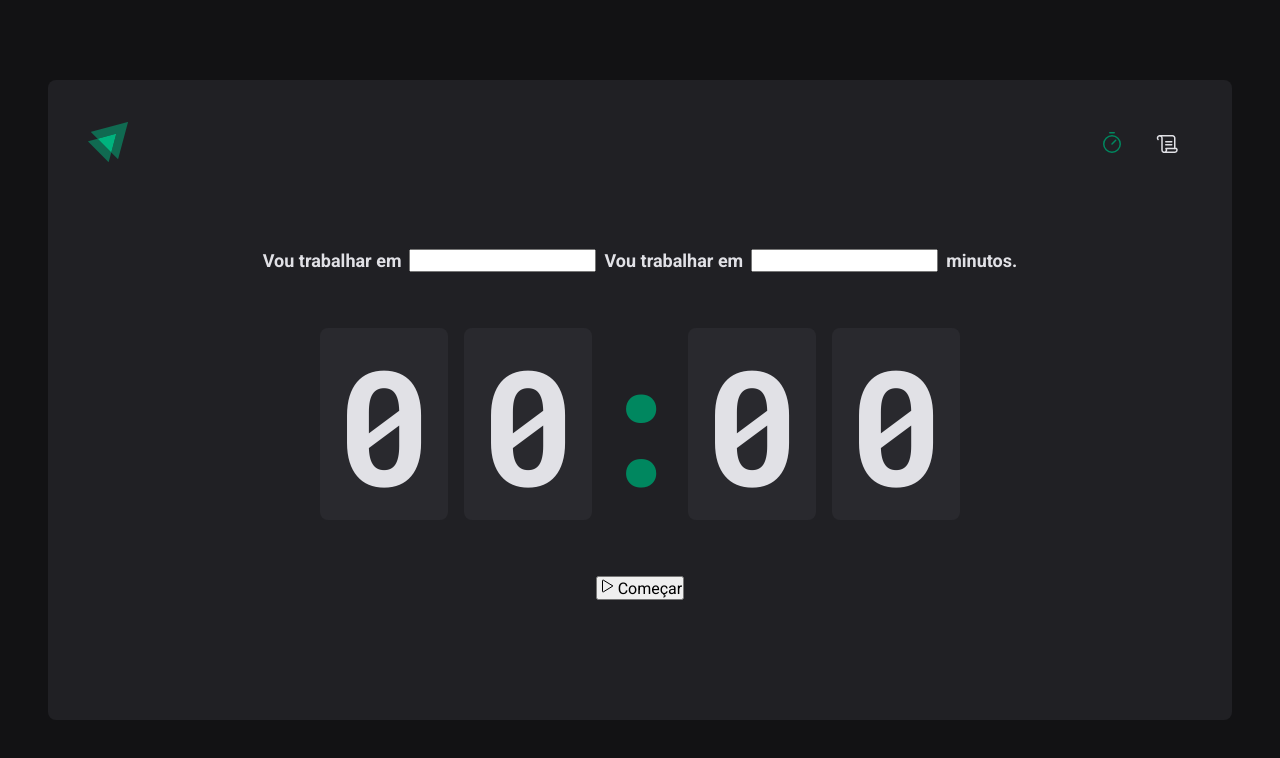
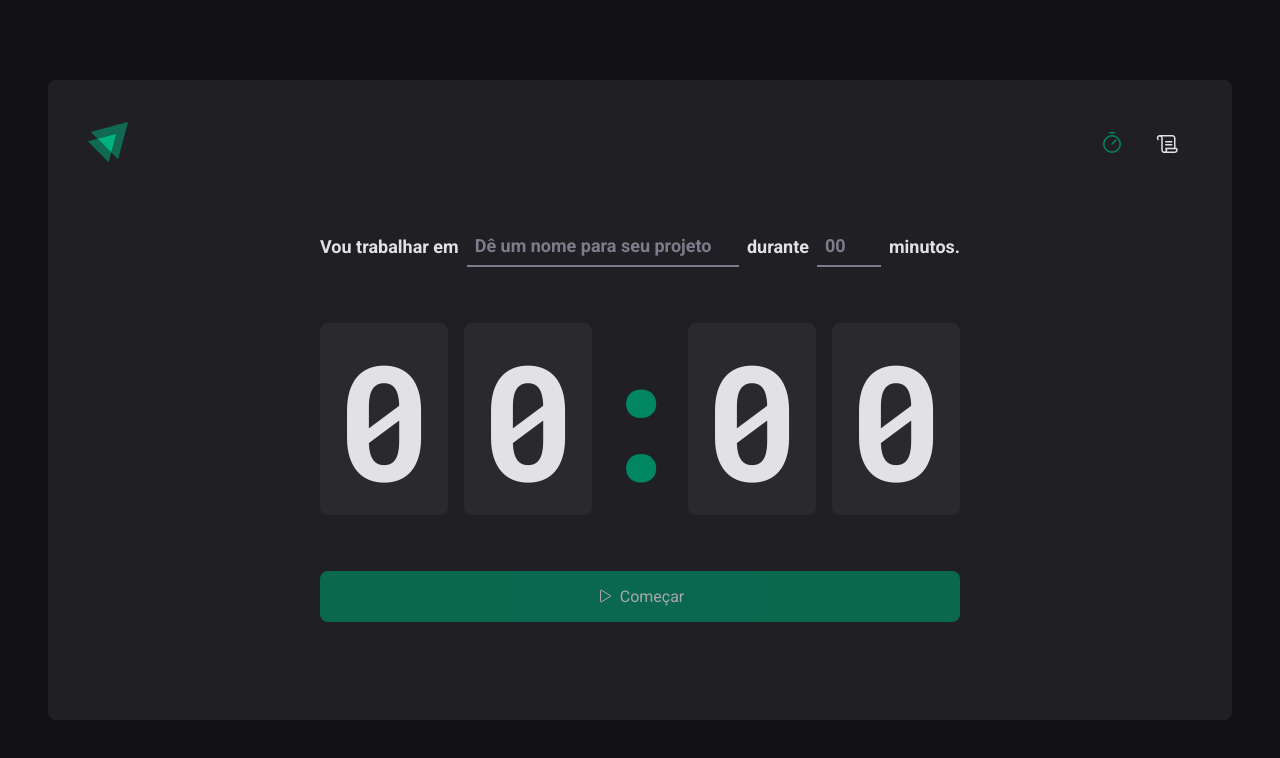
Before and after one commit to kleberfreire/ignite-reactjs-2022, a React (Vite) app in the folder 02-ignite-timer/: page / in a window 1280 px wide. Shown: the top 758 px of the page. Built offline with nearby package versions, Linux system fonts and the light colour scheme.

Commit message:
finalizando o design

```diff
--- a/02-ignite-timer/src/layouts/styles.ts
+++ b/02-ignite-timer/src/layouts/styles.ts
@@ -2,7 +2,9 @@
 
 export const LayoutContainer = styled.div`
   max-width: 74rem;
-  height: calc(100vh - 10rem);
+  /* height: calc(100vh - 10rem); */
+
+  min-height: calc(100vh - 10rem);
   margin: 5rem auto;
   padding: 2.5rem;
 
--- a/02-ignite-timer/src/pages/History/Index.tsx
+++ b/02-ignite-timer/src/pages/History/Index.tsx
@@ -1,7 +1,70 @@
+import { HistoryContainer, HistoryList } from './styles'
+
 export function History() {
   return (
-    <>
+    <HistoryContainer>
       <h1>History</h1>
-    </>
+
+      <HistoryList>
+        <table>
+          <thead>
+            <th>Tarefa</th>
+            <th>Duração</th>
+            <th>inicio</th>
+            <th>status</th>
+          </thead>
+          <tbody>
+            <tr>
+              <td>Conserto de débitos técnicos</td>
+              <td>25 minutos</td>
+              <td>Há cerca de 2 meses</td>
+              <td>Em andamento</td>
+            </tr>
+            <tr>
+              <td>Conserto de débitos técnicos</td>
+              <td>25 minutos</td>
+              <td>Há cerca de 2 meses</td>
+              <td>Em andamento</td>
+            </tr>
+            <tr>
+              <td>Conserto de débitos técnicos</td>
+              <td>25 minutos</td>
+              <td>Há cerca de 2 meses</td>
+              <td>Em andamento</td>
+            </tr>
+            <tr>
+              <td>Conserto de débitos técnicos</td>
+              <td>25 minutos</td>
+              <td>Há cerca de 2 meses</td>
+              <td>Em andamento</td>
+            </tr>
+            <tr>
+              <td>Conserto de débitos técnicos</td>
+              <td>25 minutos</td>
+              <td>Há cerca de 2 meses</td>
+              <td>Em andamento</td>
+            </tr>
+            <tr>
+              <td>Conserto de débitos técnicos</td>
+              <td>25 minutos</td>
+              <td>Há cerca de 2 meses</td>
+              <td>Em andamento</td>
+            </tr>
+            <tr>
+              <td>Conserto de débitos técnicos</td>
+              <td>25 minutos</td>
+              <td>Há cerca de 2 meses</td>
+              <td>Em andamento</td>
+            </tr>
+            <tr>
+              <td>Conserto de débitos técnicos</td>
+              <td>25 minutos</td>
+              <td>Há cerca de 2 meses</td>
+              <td>Em andamento</td>
+            </tr>
+          </tbody>
+        </table>
+      </HistoryList>
+    </HistoryContainer>
   )
 }
--- /dev/null
+++ b/02-ignite-timer/src/pages/History/styles.ts
@@ -0,0 +1,59 @@
+import styled from 'styled-components'
+
+export const HistoryContainer = styled.main`
+  flex: 1;
+  padding: 3.5rem;
+
+  display: flex;
+  flex-direction: column;
+
+  h1 {
+    font-size: 1.5rem;
+    color: ${(props) => props.theme['gray-100']};
+  }
+`
+export const HistoryList = styled.div`
+  flex: 1;
+  overflow: auto;
+  margin-top: 2rem;
+
+  table {
+    width: 100%;
+    border-collapse: collapse;
+    min-width: 600px;
+
+    th {
+      background-color: ${(props) => props.theme['gray-600']};
+      padding: 1rem;
+      text-align: center;
+      color: ${(props) => props.theme['gray-100']};
+      font-size: 0.875rem;
+      line-height: 1.6;
+
+      &:first-child {
+        border-top-left-radius: 8px;
+        padding-left: 1.5rem;
+      }
+      &:last-child {
+        border-top-right-radius: 8px;
+        padding-right: 1.5rem;
+      }
+    }
+
+    td {
+      background-color: ${(props) => props.theme['gray-700']};
+      border-top: 4px solid ${(props) => props.theme['gray-800']};
+      padding: 1rem;
+      font-size: 0.875rem;
+      line-height: 1.6;
+
+      &:first-child {
+        width: 50%;
+        padding-left: 1.5rem;
+      }
+      &:last-child {
+        padding-right: 1.5rem;
+      }
+    }
+  }
+`
--- a/02-ignite-timer/src/pages/Home/index.tsx
+++ b/02-ignite-timer/src/pages/Home/index.tsx
@@ -4,6 +4,9 @@
   FormContainer,
   HomeContainer,
   Separator,
+  StartCountdownButton,
+  MinutesAmountInput,
+  TaskInput,
 } from './styles'
 
 export function Home() {
@@ -12,10 +15,24 @@
       <form action="">
         <FormContainer>
           <label htmlFor="task">Vou trabalhar em</label>
-          <input id="task" placeholder="" />
+          <TaskInput
+            id="task"
+            list="task-suggestions"
+            placeholder="Dê um nome para seu projeto"
+          />
+          <datalist id="task-suggestions">
+            <option value="task 1" />
+          </datalist>
 
-          <label htmlFor="minutesAmount">Vou trabalhar em</label>
-          <input type="number" id="minutesAmount" placeholder="" />
+          <label htmlFor="minutesAmount">durante</label>
+          <MinutesAmountInput
+            type="number"
+            id="minutesAmount"
+            placeholder="00"
+            step={5}
+            min={5}
+            max={60}
+          />
 
           <span>minutos.</span>
         </FormContainer>
@@ -28,9 +45,9 @@
           <span>0</span>
         </CountdownContainer>
 
-        <button type="submit">
+        <StartCountdownButton disabled type="submit">
           <Play /> Começar
-        </button>
+        </StartCountdownButton>
       </form>
     </HomeContainer>
   )
--- a/02-ignite-timer/src/pages/Home/styles.ts
+++ b/02-ignite-timer/src/pages/Home/styles.ts
@@ -28,6 +28,36 @@
   flex-wrap: wrap;
 `
 
+const BaseInput = styled.input`
+  background: transparent;
+  height: 2.5rem;
+  border: 0;
+  border-bottom: 2px solid ${(props) => props.theme['gray-500']};
+  font-weight: bold;
+  font-size: 1.125rem;
+  padding: 0 0.5rem;
+  color: ${(props) => props.theme['gray-100']};
+
+  &:focus {
+    box-shadow: none;
+    border-color: ${(props) => props.theme['green-500']};
+  }
+
+  &::placeholder {
+    color: ${(props) => props.theme['gray-500']};
+  }
+`
+
+export const TaskInput = styled(BaseInput)`
+  flex: 1;
+  &::-webkit-calendar-picker-indicator {
+    display: none !important;
+  }
+`
+export const MinutesAmountInput = styled(BaseInput)`
+  width: 4rem;
+`
+
 export const CountdownContainer = styled.div`
   font-family: 'Roboto Mono', monospace;
   font-size: 10rem;
@@ -52,3 +82,28 @@
   display: flex;
   justify-content: center;
 `
+
+export const StartCountdownButton = styled.button`
+  width: 100%;
+  border: 0;
+  padding: 1rem;
+  border-radius: 8px;
+
+  display: flex;
+  align-items: center;
+  justify-content: center;
+
+  gap: 00.5rem;
+  cursor: pointer;
+
+  background: ${(props) => props.theme['green-500']};
+  color: ${(props) => props.theme['gray-100']};
+
+  &:disabled {
+    opacity: 0.7;
+    cursor: not-allowed;
+  }
+  &:not(:disabled):hover {
+    background: ${(props) => props.theme['green-700']};
+  }
+`
```
